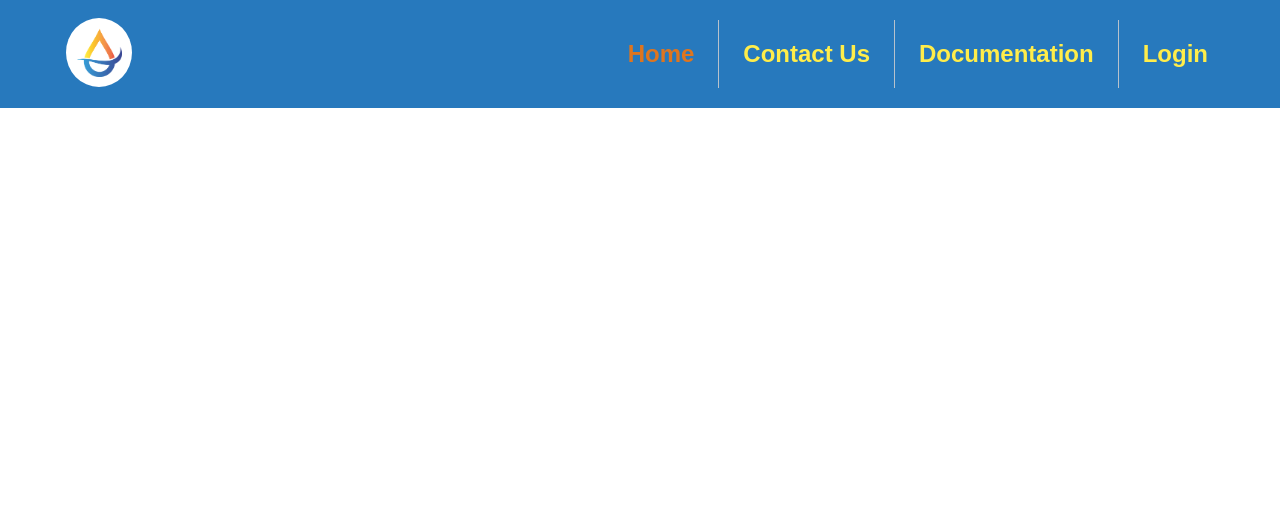
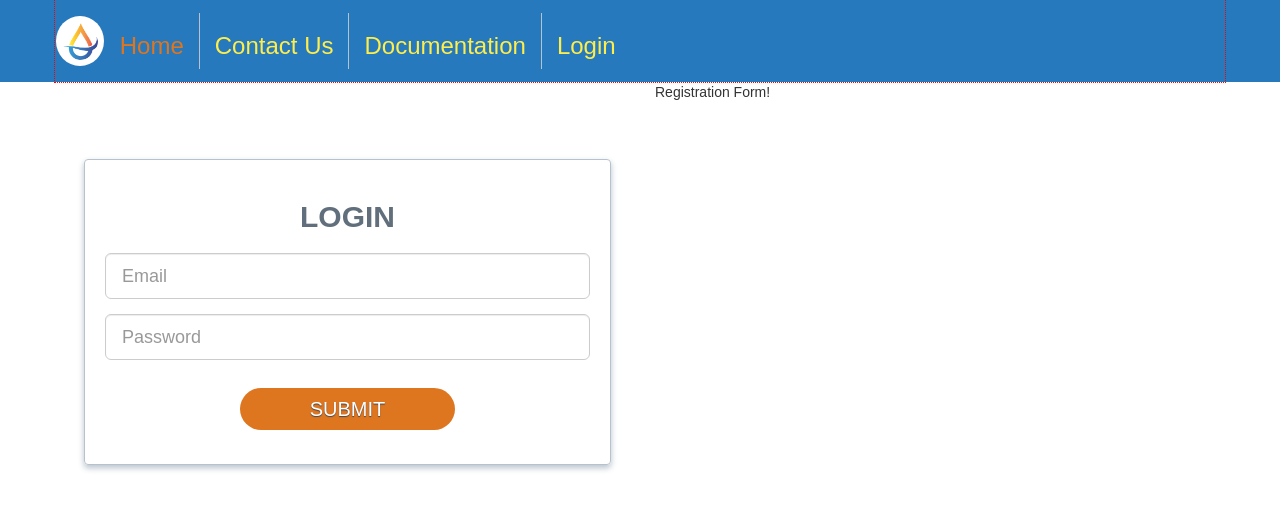
Before and after one commit to boslott/cpoWebApp, a React (Create React App) app: page / in a window 1280 px wide. Shown: the top 510 px of the page. Built offline with nearby package versions, Linux system fonts and the light colour scheme; what @fortawesome/fontawesome would draw is missing.

Commit message:
create login form and add to login page

```diff
--- a/public/index.html
+++ b/public/index.html
@@ -10,6 +10,9 @@
     -->
     <link rel="manifest" href="%PUBLIC_URL%/manifest.json">
     <link rel="shortcut icon" href="%PUBLIC_URL%/cpoAppLogo.png">
+
+    <!-- Latest compiled and minified CSS -->
+    <link rel="stylesheet" href="https://maxcdn.bootstrapcdn.com/bootstrap/3.3.7/css/bootstrap.min.css" integrity="sha384-BVYiiSIFeK1dGmJRAkycuHAHRg32OmUcww7on3RYdg4Va+PmSTsz/K68vbdEjh4u" crossorigin="anonymous">
     <!--
       Notice the use of %PUBLIC_URL% in the tags above.
       It will be replaced with the URL of the `public` folder during the build.
--- /dev/null
+++ b/src/Components/LoginForm/LoginForm.js
@@ -0,0 +1,56 @@
+import React, { Component } from 'react';
+import { FormGroup, FormControl, Row } from 'react-bootstrap';
+
+import '../../Sass/index.css';
+
+export default class LoginForm extends Component {
+
+  state = {
+    email: '',
+    password: '',
+  }
+
+  handleInputChange = event => {
+    const { name, value } = event.target;
+    this.setState({
+      [name]: value
+    });
+  }
+
+  handleFormSubmit = event => {
+    event.preventDefault();
+    console.log('Logged in!');
+    // this.props.history.push('/dashboard');
+  }
+
+  render() {
+    return (
+      <form className='form'>
+        <h2 className='form__title'>Login</h2>
+        <FormGroup controlId='email'>
+          <FormControl
+            type='email'
+            name='email'
+            bsSize='large'
+            value={this.state.email}
+            onChange={this.handleInputChange}
+            placeholder='Email'
+          />
+        </FormGroup>
+        <FormGroup controlId='password'>
+          <FormControl
+            type='password'
+            name='password'
+            bsSize='large'
+            value={this.state.password}
+            onChange={this.handleInputChange}
+            placeholder='Password'
+          />
+        </FormGroup>
+        <Row className='btn-row'>
+          <a className='formbtn' onClick={this.handleFormSubmit}>Submit</a>
+        </Row>
+      </form>
+    );
+  }
+}
--- a/src/Components/NavbarLink/NavbarLink.js
+++ b/src/Components/NavbarLink/NavbarLink.js
@@ -11,7 +11,7 @@ export default class NavbarLink extends Component {
           'navbar__link navbar__link-active' : 'navbar__link'
         }
       >
-        <h2>{this.props.text}</h2>
+        <h3>{this.props.text}</h3>
       </Link>
     );
   }
--- a/src/Pages/Login/Login.js
+++ b/src/Pages/Login/Login.js
@@ -1,12 +1,24 @@
 import React, { Component } from 'react';
+import { Grid, Row, Col } from 'react-bootstrap';
 
 import Navbar from '../../Components/Navbar/Navbar';
+import LoginForm from '../../Components/LoginForm/LoginForm';
 
 export default class Login extends Component {
   render() {
     return (
       <section className='login'>
         <Navbar />
+        <Grid>
+          <Row>
+            <Col xs={12} sm={6} className='loginCol'>
+              <LoginForm history={this.props.history}/>
+            </Col>
+            <Col xs={12} sm={6}>
+              <p>Registration Form!</p>
+            </Col>
+          </Row>
+        </Grid>
       </section>
     );
   }
--- a/src/Sass/abstracts/_colors.scss
+++ b/src/Sass/abstracts/_colors.scss
@@ -2,6 +2,7 @@ $orange: #DE751F;
 $yellow: #FFED4A;
 $blue: #2779BD;
 $gray-dark: #3D4852;
+$gray-medium: #606F7B;
 $gray: #B8C2CC;
 $white: #fff;
 $transparent: rgba(0, 0, 0, 0);
--- /dev/null
+++ b/src/Sass/components/_buttons.scss
@@ -0,0 +1,33 @@
+.formbtn {
+  &,
+  &:visited,
+  &:link {
+    padding: 1rem 7rem;
+    background-color: $orange;
+    color: $white;
+    font-size: 2rem;
+    text-transform: uppercase;
+    border-radius: 999px;
+    transition: all 0.2s;
+    text-decoration: none;
+    outline: none;
+    border: none;
+    text-shadow: 0 0.1rem 0.1rem $gray-dark
+  }
+
+  &:hover {
+    transform: translateY(-0.3rem);
+    box-shadow: 0 1rem 2rem $gray;
+    text-decoration: none;
+    color: $white;
+    cursor: pointer;
+  }
+
+  &:active,
+  &:focus {
+    outline: none;
+    transform: translateY(-0.1rem);
+    box-shadow: 0 0.5rem 1rem $gray;
+  }
+
+}
--- /dev/null
+++ b/src/Sass/components/_form.scss
@@ -0,0 +1,18 @@
+.form {
+  padding: 2rem;
+  margin: 1rem;
+  border-style: solid;
+  border-width: 0.1rem;
+  border-color: $gray;
+  border-radius: 4px;
+  box-shadow: 0 0.3rem 0.6rem $gray;
+  width: 95%;
+
+  &__title {
+    text-align: center;
+    text-transform: uppercase;
+    margin-bottom: 2rem;
+    font-weight: bold;
+    color: $gray-medium;
+  }
+}
--- a/src/Sass/components/_logo.scss
+++ b/src/Sass/components/_logo.scss
@@ -3,7 +3,7 @@
   // width: 8rem;
   display: flex;
   justify-content: center;
-  margin: 1rem 5vw;
+  margin: 1rem 0;
 }
 
 .logo img {
--- a/src/Sass/components/_navbar.scss
+++ b/src/Sass/components/_navbar.scss
@@ -4,16 +4,15 @@
   }
 
   &__inner {
-    margin-right: 2rem;
-    display: flex;
-    align-items: center;
   }
 
   &__items {
     display: flex;
-    flex: 1;
-    justify-content: space-between;
+    // flex: 1;
+    // justify-content: space-between;
     align-items: center;
+    padding: 0.5rem 0;
+    outline: 1px dotted red;
   }
 
 }
--- a/src/Sass/index.css
+++ b/src/Sass/index.css
@@ -1,22 +1,28 @@
+.btn-row {
+  text-align: center;
+  padding: 2rem; }
+
+.loginCol {
+  display: flex;
+  justify-content: center;
+  align-items: center;
+  height: 50vh;
+  margin-top: 3rem; }
+
 .navbar__outer {
   background-color: #2779BD; }
 
-.navbar__inner {
-  margin-right: 2rem;
-  display: flex;
-  align-items: center; }
-
 .navbar__items {
   display: flex;
-  flex: 1;
-  justify-content: space-between;
-  align-items: center; }
+  align-items: center;
+  padding: 0.5rem 0;
+  outline: 1px dotted red; }
 
 .logo {
   padding: 0.1rem;
   display: flex;
   justify-content: center;
-  margin: 1rem 5vw; }
+  margin: 1rem 0; }
 
 .logo img {
   background-color: #fff;
@@ -39,3 +45,44 @@
     border-right: none; }
   .navbar__link-active {
     color: #DE751F; }
+
+.formbtn, .formbtn:visited, .formbtn:link {
+  padding: 1rem 7rem;
+  background-color: #DE751F;
+  color: #fff;
+  font-size: 2rem;
+  text-transform: uppercase;
+  border-radius: 999px;
+  transition: all 0.2s;
+  text-decoration: none;
+  outline: none;
+  border: none;
+  text-shadow: 0 0.1rem 0.1rem #3D4852; }
+
+.formbtn:hover {
+  transform: translateY(-0.3rem);
+  box-shadow: 0 1rem 2rem #B8C2CC;
+  text-decoration: none;
+  color: #fff;
+  cursor: pointer; }
+
+.formbtn:active, .formbtn:focus {
+  outline: none;
+  transform: translateY(-0.1rem);
+  box-shadow: 0 0.5rem 1rem #B8C2CC; }
+
+.form {
+  padding: 2rem;
+  margin: 1rem;
+  border-style: solid;
+  border-width: 0.1rem;
+  border-color: #B8C2CC;
+  border-radius: 4px;
+  box-shadow: 0 0.3rem 0.6rem #B8C2CC;
+  width: 95%; }
+  .form__title {
+    text-align: center;
+    text-transform: uppercase;
+    margin-bottom: 2rem;
+    font-weight: bold;
+    color: #606F7B; }
--- a/src/Sass/index.scss
+++ b/src/Sass/index.scss
@@ -2,7 +2,7 @@
 @import './base/_base.scss';
 
 // Layout
-// @import './layout/_row.scss';
+@import './layout/_layout.scss';
 
 // Abstracts
 @import './abstracts/_colors.scss';
@@ -12,4 +12,5 @@
 @import './components/_navbar.scss';
 @import './components/_logo.scss';
 @import './components/_navbar_links.scss';
-// @import './components/_WrongLetters.scss';
+@import './components/_buttons.scss';
+@import './components/_form.scss';
--- /dev/null
+++ b/src/Sass/layout/_layout.scss
@@ -0,0 +1,12 @@
+.btn-row {
+  text-align: center;
+  padding: 2rem;
+}
+
+.loginCol {
+  display: flex;
+  justify-content: center;
+  align-items: center;
+  height: 50vh;
+  margin-top: 3rem;
+}
```
